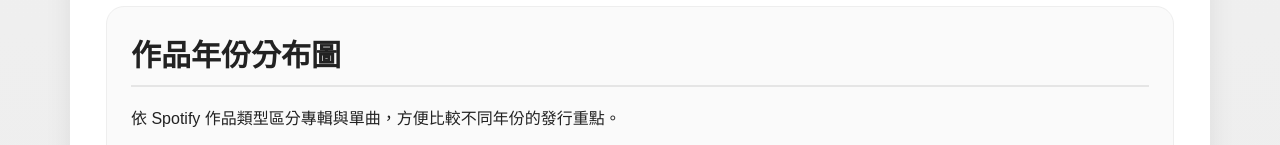
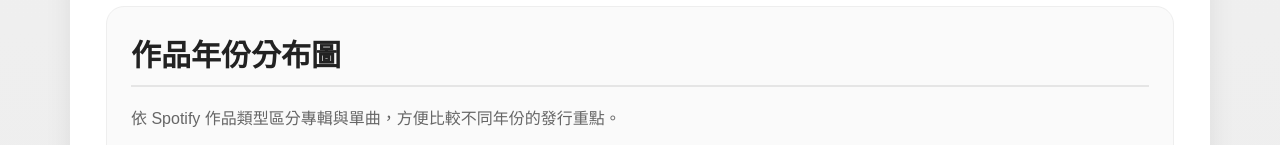
Before and after one commit to rong-kevin/my-first-python-project, a Flask app: template templates/artist.html in a window 1280 px wide. Shown: the part 1494-1639 px from the top of the page. Run offline with Flask 3, Linux system fonts and the light colour scheme; the template is opened without the code that fills it: most values are stand-ins (such as "Sample title", 1, 10 or a date in 2020); grey boxes marked "Sample" are stand-in pictures.

Commit message:
Style release chart note

```diff
--- a/static/style.css
+++ b/static/style.css
@@ -368,6 +368,13 @@ li {
     border-radius: 16px;
 }
 
+.chart-note {
+    color: #666;
+    font-size: 16px;
+    line-height: 1.7;
+    margin: 0 0 14px;
+}
+
 .chart-wrapper {
     background: white;
     border-radius: 18px;
```
